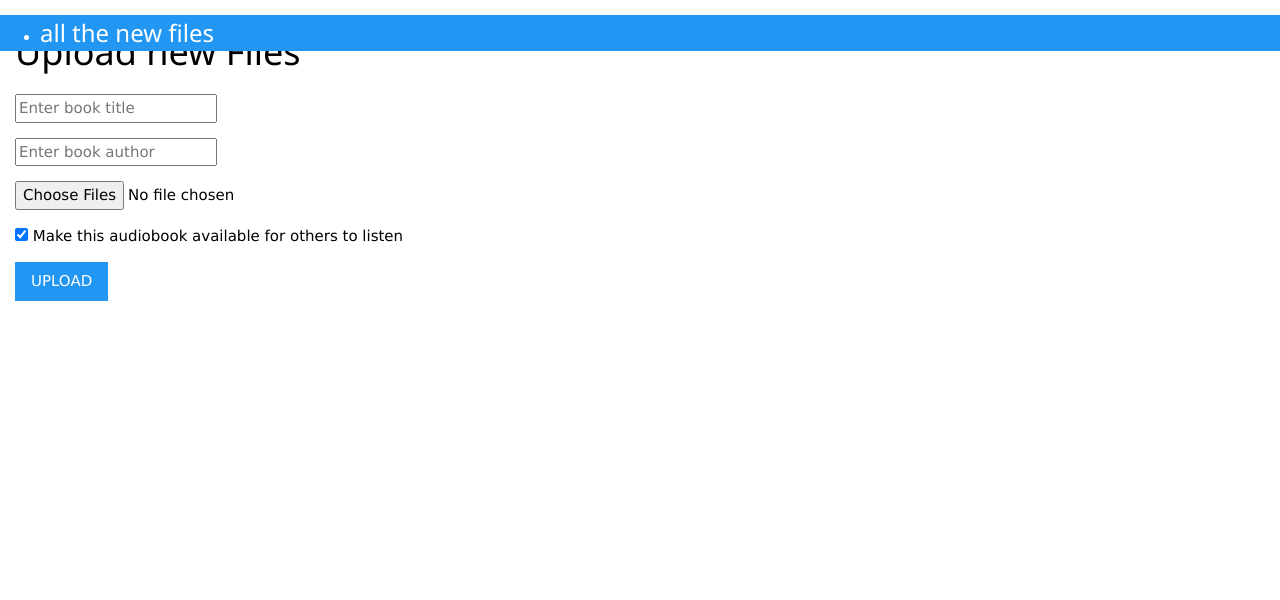
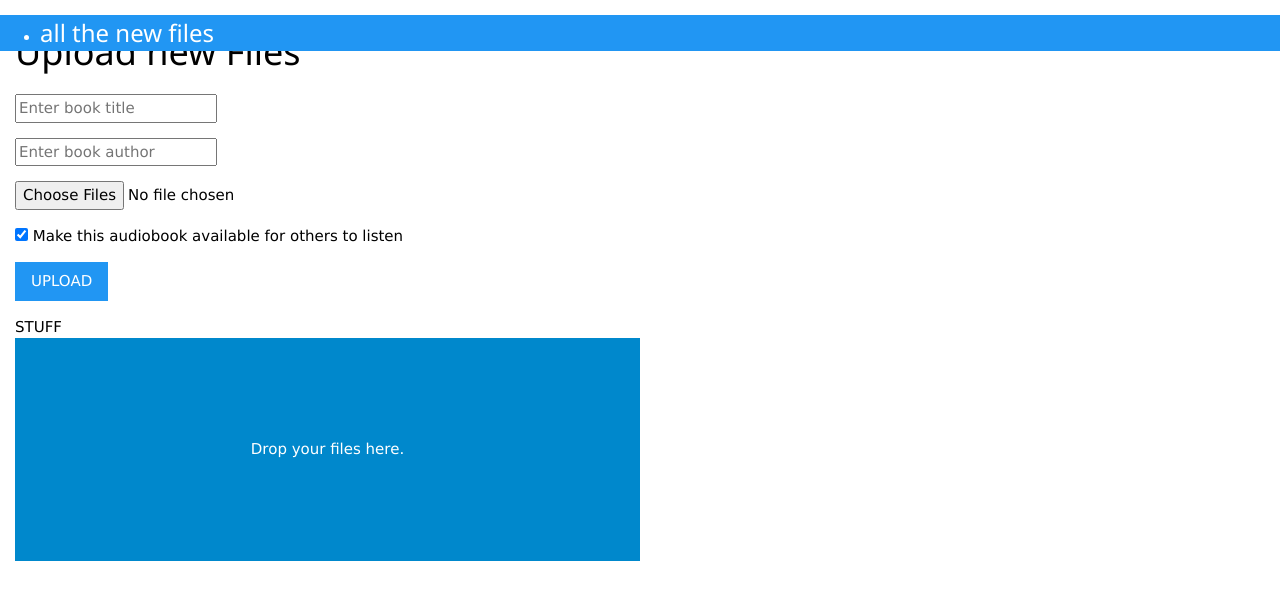
Before and after one commit to rscap/aubook, a Flask app: page /upload in a window 1280 px wide. Shown: the top 600 px of the page. Run offline with Flask 2, Linux system fonts and the light colour scheme; a user stored in the database is signed in; tables that the repository leaves empty hold one stand-in row (values such as "Sample post"); some libraries are stand-ins or nearby versions.

Commit message:
drag and drop uplaods is there, but broken...

```diff
--- a/app/static/css/styles.css
+++ b/app/static/css/styles.css
@@ -1,4 +1,4 @@
-.box__dragndrop,
+/*.box__dragndrop,
 .box__uploading,
 .box__success,
 .box__error {
@@ -23,6 +23,10 @@
   display: inline;
 }
 
+.box.is-dragover {
+  backgroiund-color: grey;
+}
+
 .box.is-uploading .box__input {
   visibility: none;
 }
@@ -35,4 +39,20 @@
 }
 .no-js .box__button {
   display: block;
+}*/
+
+
+
+.droppable {
+  background: #08c;
+  color: #fff;
+  width: 50%;
+  padding: 100px;
+  text-align: center;
+  /*border-style: solid;
+  border-width: 1px;*/
+ }
+
+.droppable.dragover {
+  background: #00CC71;
 }
--- a/app/static/js/dragAndDrop.js
+++ b/app/static/js/dragAndDrop.js
@@ -1,4 +1,55 @@
-// var isAdvancedUpload = function() {
-//   var div = document.createElement('div');
-//   return (('draggable' in div) || ('ondragstart' in div && 'ondrop' in div)) && 'FormData' in window && 'FileReader' in window;
-// }();
+function makeDroppable(element, callback) {
+
+  var input = document.createElement('input');
+  input.setAttribute('type', 'file');
+  input.setAttribute('multiple', true);
+  input.style.display = 'none';
+
+  input.addEventListener('change', triggerCallback);
+  element.appendChild(input);
+
+  element.addEventListener('dragover', function(e) {
+    e.preventDefault();
+    e.stopPropagation();
+    element.classList.add('dragover');
+  });
+
+  element.addEventListener('dragleave', function(e) {
+    e.preventDefault();
+    e.stopPropagation();
+    element.classList.remove('dragover');
+  });
+
+  element.addEventListener('drop', function(e) {
+    e.preventDefault();
+    e.stopPropagation();
+    element.classList.remove('dragover');
+    triggerCallback(e);
+  });
+
+  element.addEventListener('click', function() {
+    input.value=null;
+    input.click();
+  });
+
+  function triggerCallback(e) {
+    var files;
+    if(e.dataTransfer) {
+      files = e.dataTransfer.files;
+    } else if(e.target) {
+      files=e.target.files;
+    }
+    callback.call(null,files);
+  }
+}
+
+var element = document.querySelector('.droppable');
+
+function callback(files) {
+  //log the array of files to the console:
+  console.log(files);
+}
+
+makeDroppable(element, callback);
+
+window.onload = myf;
--- a/app/templates/layout.html
+++ b/app/templates/layout.html
@@ -5,24 +5,22 @@
     href="{{ url_for('static', filename='img/favicon.ico') }}">
 
     <!-- jQuery -->
-      <script src="https://ajax.googleapis.com/ajax/libs/jquery/3.1.1/jquery.min.js">
+    <script src="https://ajax.googleapis.com/ajax/libs/jquery/3.1.1/jquery.min.js">
       // <script src="http://code.jquery.com/jquery-2.1.1.min.js"></script>
       <!-- Bootstrap -->
-      <script src="//netdna.bootstrapcdn.com/bootstrap/3.1.1/js/bootstrap.min.js"></script>
+    <script src="//netdna.bootstrapcdn.com/bootstrap/3.1.1/js/bootstrap.min.js"></script>
+
+    <script src='{{ url_for('static', filename='js/main.js') }}' type='text/javascript'></script>
 
     <link rel="stylesheet" href="http://www.w3schools.com/lib/w3.css">
+
+    <link rel="stylesheet" type='text/css' href='{{ url_for('static', filename='css/styles.css') }}'>
 
     {% if title %}
     <title>{{ title }}</title>
     {% else %}
     <title>Ersatz Title</title>
     {% endif %}
-
-      <script src='{{ url_for('static', filename='js/main.js') }}' type='text/javascript'></script>
-
-
-      <link rel="stylesheet" href='{{ url_for('static', filename='css/styles.css') }}' type='text/css'>
-
 
   </head>
 
--- a/app/templates/upload.html
+++ b/app/templates/upload.html
@@ -3,7 +3,6 @@
 
 {% block body %}
 
-<script src='{{ url_for('static', filename='js/dragAndDrop.js') }}' type='text/javascript'></script>
 
 
   <title>Upload new File</title>
@@ -16,17 +15,10 @@
       <p><input class="w3-btn w3-blue" type=submit value=UPLOAD>
       <!-- <p><input type=button value='new upload'> -->
     </form>
+    <div class='stuff'>STUFF</div>
 
-    <!-- <form action="" method="post" class="box" enctype="multipart/form-data">
-      <div class="box__input">
-        <input class="box__file" type="file" name="files[]" id="file" data-multiple-caption="{count} files selelected" multiple />
-        <label for="file"><strong>Choose a file</strong><span class="box__dragdrop"> or drag it here</span>.</label>
-        <button class="box__button" type="submit">Upload</button>
-      </div>
-      <div class="box__uploading">Uploading&hellip;</div>
-      <div class="box__success">Done!</div>
-      <div class="box__error">Error!<span></span>,</div>
-    </form> -->
+    <div class='droppable'>Drop your files here.</div>
+
 
     <br/>
     <br/>
@@ -39,3 +31,5 @@
       {% endif %}
     </div>
 {% endblock %}
+
+<script src='{{ url_for('static', filename='js/dragAndDrop.js') }}' type='text/javascript'></script>
```
